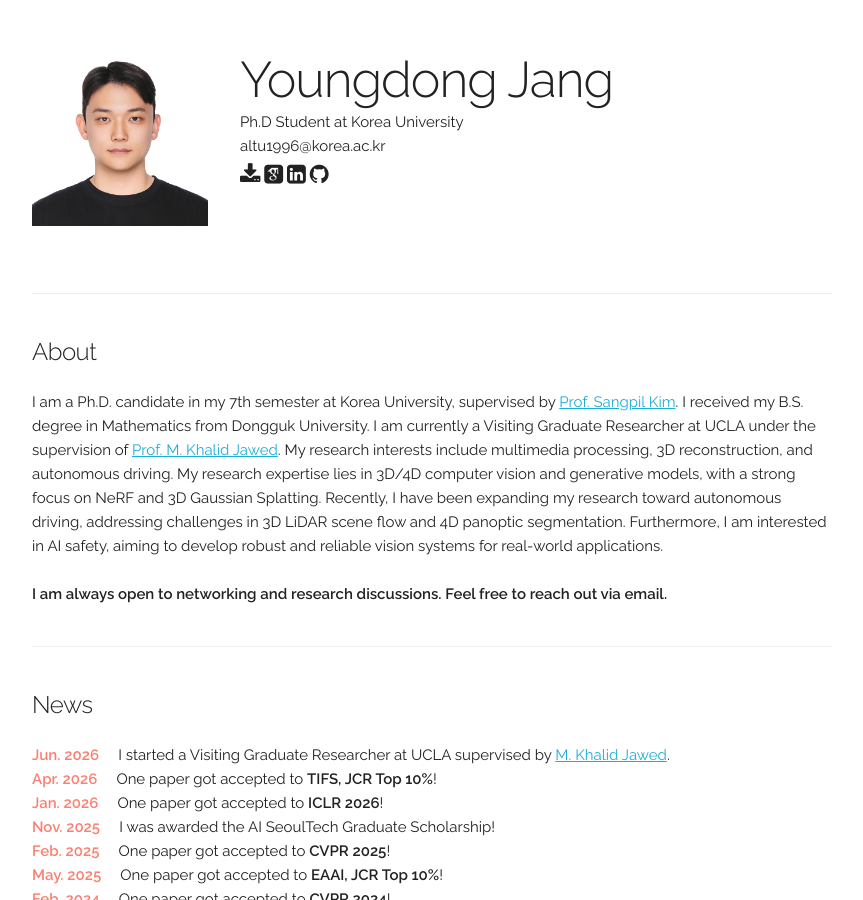
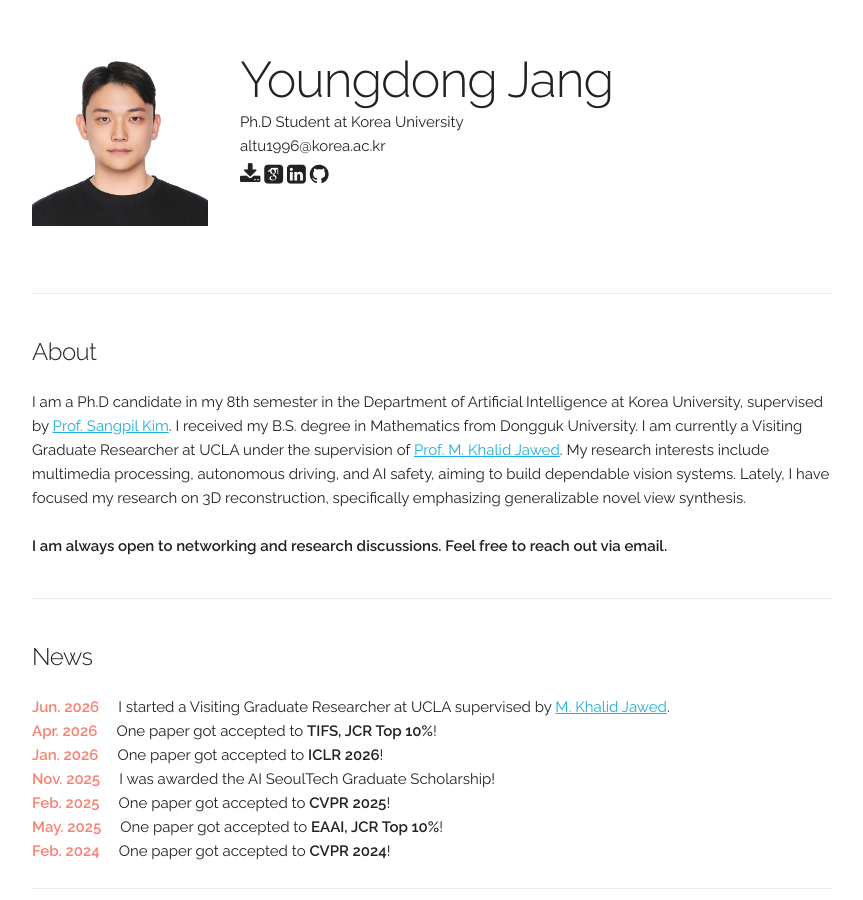
Before and after one commit to jang-1996/jang-1996.github.io, a Jekyll site: the page built from index.html, in a window 1280 px wide and 900 px high. Shown: the whole window, without its empty margins (208-1071 px from the left). Built offline with Jekyll 4.4.1, drawn with Linux system fonts in a browser that asks for light colours; some web fonts are replaced; some of the changed text lies outside the part shown.

```diff
--- a/index.html
+++ b/index.html
@@ -4,11 +4,10 @@
 <!-- ========== About ========== -->
 <div class="docs-section" id="about">
   <h5>About</h5>
-  I am a Ph.D. candidate in my 7th semester at Korea University, supervised by <a href="https://kuaicv.com/">Prof. Sangpil Kim</a>. I received my B.S. degree in Mathematics from Dongguk University.
+  I am a Ph.D candidate in my 8th semester in the Department of Artificial Intelligence at Korea University, supervised by <a href="https://kuaicv.com/">Prof. Sangpil Kim</a>. I received my B.S. degree in Mathematics from Dongguk University.
   I am currently a Visiting Graduate Researcher at UCLA under the supervision of <a href="https://structures.computer/">Prof. M. Khalid Jawed</a>.
-  My research interests include multimedia processing, 3D reconstruction, and autonomous driving. My research expertise lies in 3D/4D computer vision and generative models, with a strong focus on NeRF and 3D Gaussian Splatting.
-  Recently, I have been expanding my research toward autonomous driving, addressing challenges in 3D LiDAR scene flow and 4D panoptic segmentation.
-  Furthermore, I am interested in AI safety, aiming to develop robust and reliable vision systems for real-world applications.
+  My research interests include multimedia processing, autonomous driving, and AI safety, aiming to build dependable vision systems.
+  Lately, I have focused my research on 3D reconstruction, specifically emphasizing generalizable novel view synthesis.
   <br><br>
   <b>I am always open to networking and research discussions. Feel free to reach out via email.</b>
 
```
Also changed, not shown: other parts of index.html (+1 -1 lines), 3 other files.
